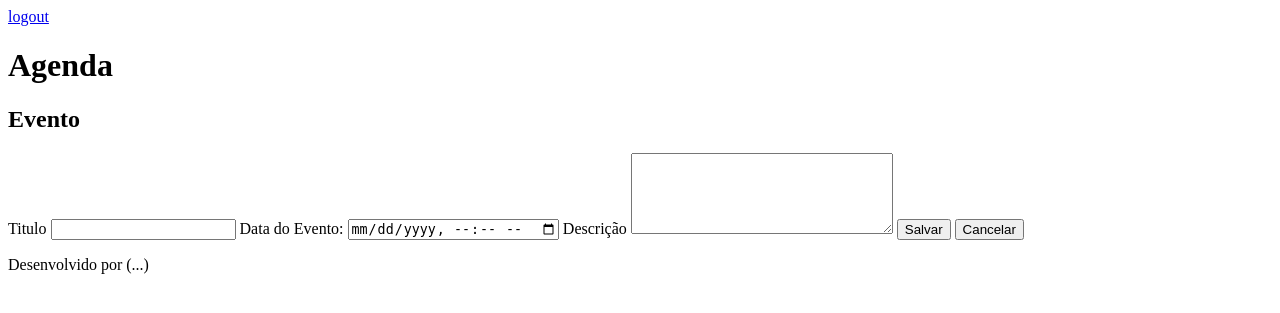
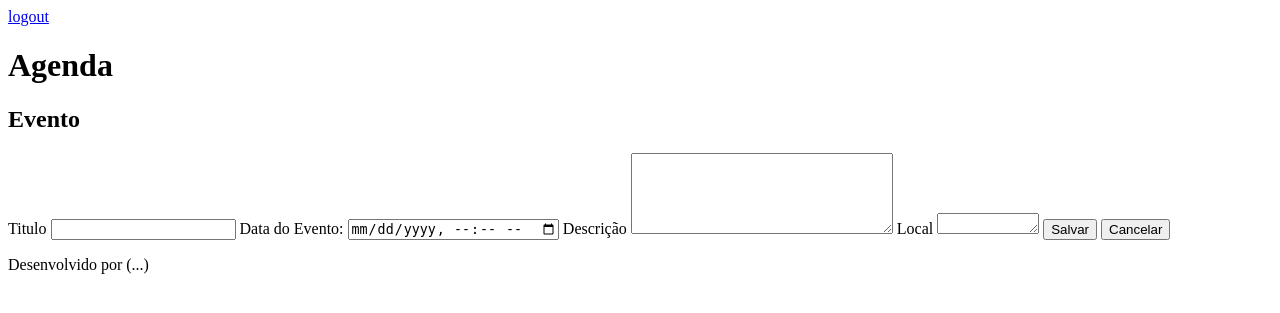
Before and after one commit to Paulo-Felipe-96/agenda, a Django app: page /agenda/evento/ in a window 1280 px wide. Shown: the top 313 px of the page. Run offline with Django 3.2, Linux system fonts and the light colour scheme; a user stored in the database is signed in.

Commit message:
Adicionado campo local

```diff
--- a/core/models.py
+++ b/core/models.py
@@ -6,6 +6,7 @@ from django.contrib.auth.models import User
 class Evento(models.Model):
     titulo = models.CharField(max_length=100)
     descricao = models.TextField(blank=True, null=True)
+    local = models.TextField(blank=True, null=True)
     data_evento = models.DateTimeField(verbose_name='Data do Evento')
     data_criacao = models.DateTimeField(auto_now=True)
     usuario = models.ForeignKey(User, on_delete=models.CASCADE)
--- a/core/views.py
+++ b/core/views.py
@@ -53,9 +53,11 @@ def submit_evento(request):
         titulo = request.POST.get('titulo')
         data_evento = request.POST.get('data_evento')
         descricao = request.POST.get('descricao')
+        local = request.POST.get('local')
         usuario = request.user
         Evento.objects.create(titulo=titulo,
                               data_evento=data_evento,
                               descricao=descricao,
+                              local=local,
                               usuario=usuario)
     return redirect('/')
--- a/templates/evento.html
+++ b/templates/evento.html
@@ -11,7 +11,12 @@
 
         <label>Descrição</label>
         <textarea name="descricao" id="" cols="30" rows="5"></textarea>
+
+        <label>Local</label>
+        <textarea name="local" cols="10" rows="1"></textarea>
+
         <button type="submit">Salvar</button>
+
         <a href="/">
             <button type="button">Cancelar</button>
         </a>
```
Also changed, not shown: db.sqlite3.
